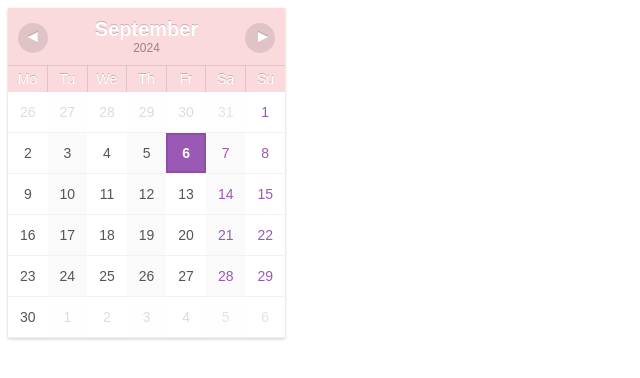
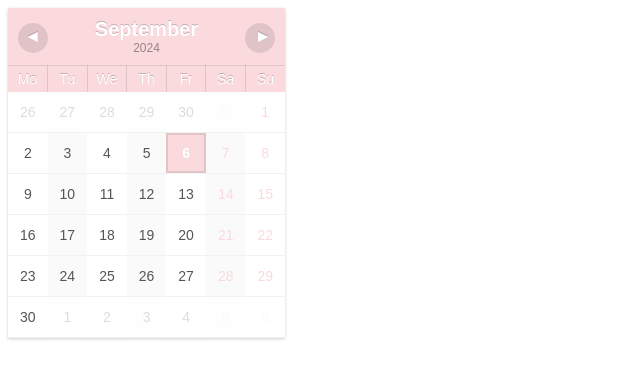
Before and after one commit to maryy28/Calendar-Notion, a plain HTML site: page index.html in a window 1280 px wide. Shown: the whole page, without its empty margins (0-640 px from the left). Drawn offline with Linux system fonts and the light colour scheme.

Commit message:
Update index.html

```diff
--- a/index.html
+++ b/index.html
@@ -95,11 +95,11 @@ td:nth-child(even)>span {
 }
 td:last-child>span,
 td:nth-child(6)>span {
-    color: #9b59b6;
+    color: #FADADD;
 }
 td.avui>span {
     font-weight: bold;
-    background-color: #9b59b6;
+    background-color: #FADADD;
     color: #fff;
     border: 2px solid rgba(0,0,0,0.1);
 }
```
